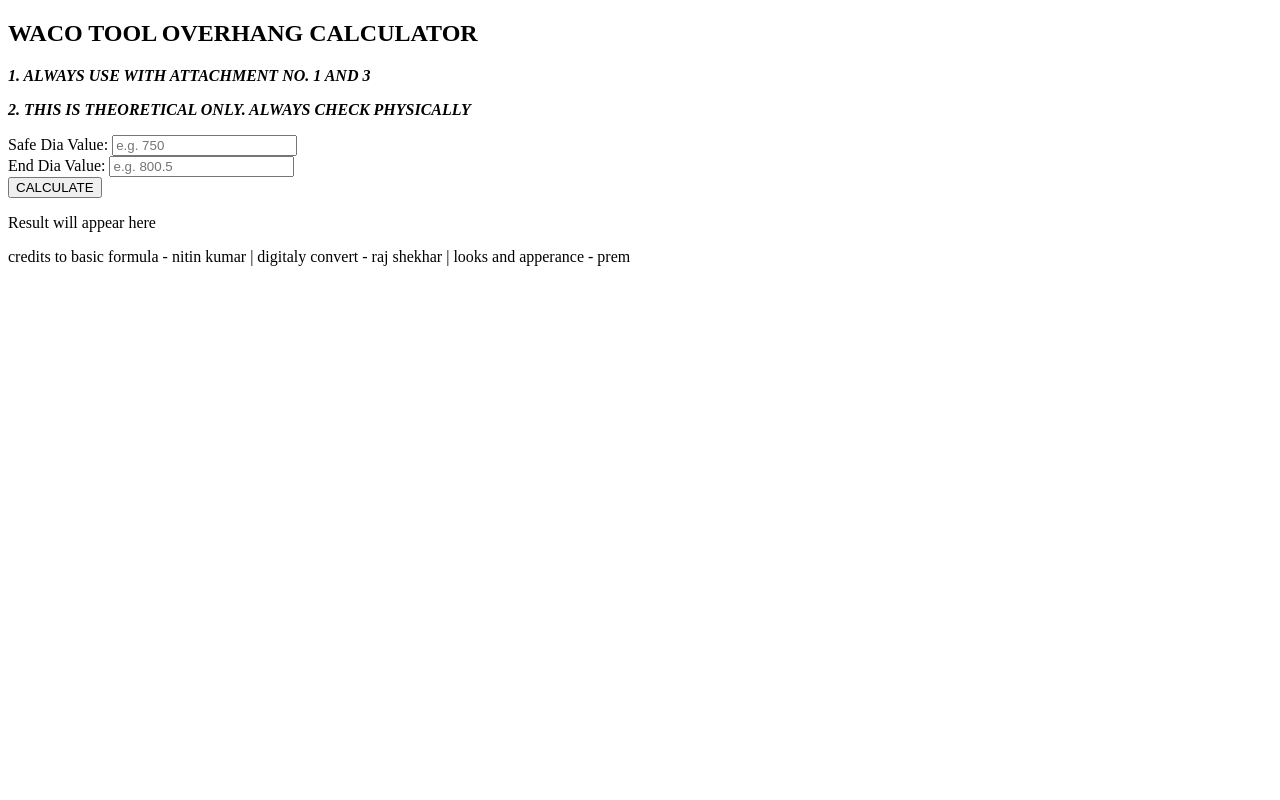
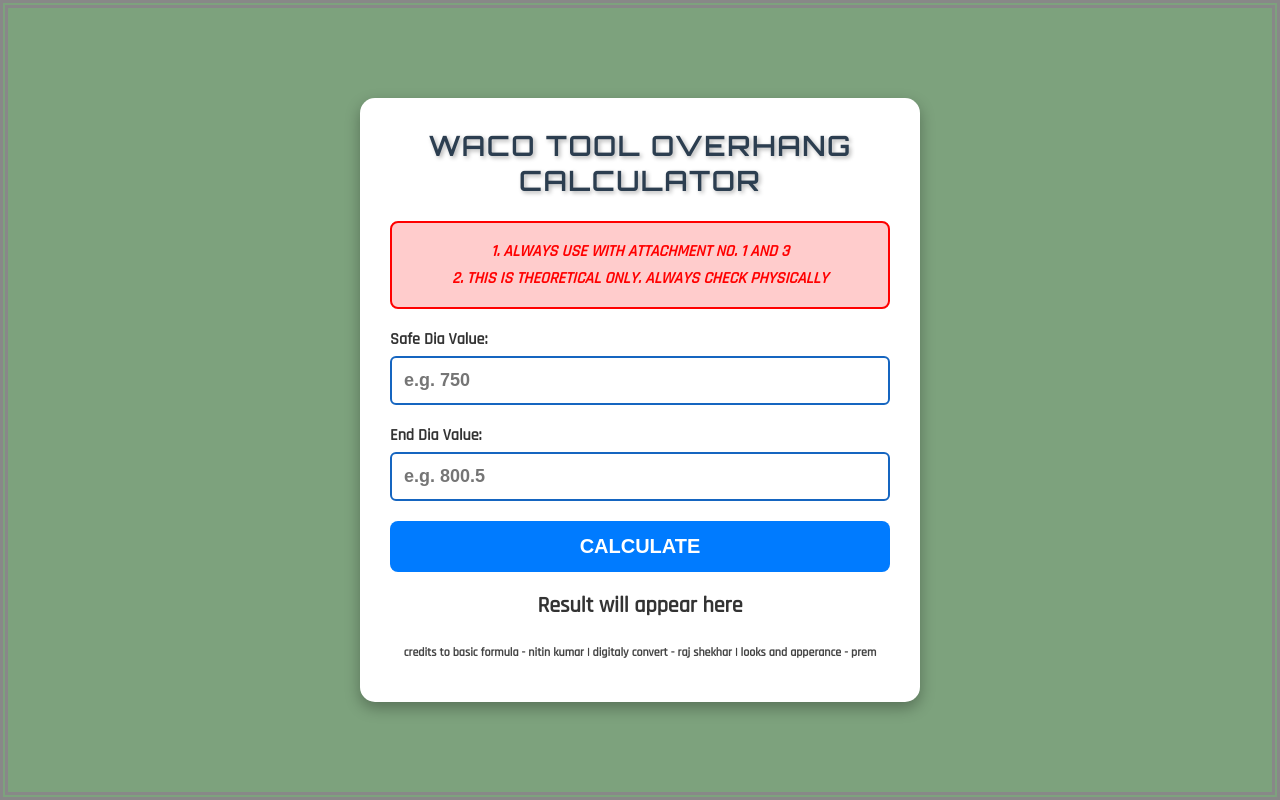
Before and after one commit to kakauniyal/Uniyal, a plain HTML site: page index.html in a window 1280 px wide. Drawn offline with Linux system fonts and the light colour scheme.

Commit message:
Update index.html

```diff
--- a/index.html
+++ b/index.html
@@ -1,33 +1,122 @@
-<!DOCTYPE html>
-<html lang="en">
+<!DOCTYPE html>  <html lang="en">
 <head>
   <meta charset="UTF-8">
   <meta name="viewport" content="width=device-width, initial-scale=1.0">
   <title>WACO TOOL OVERHANG CALCULATOR</title>
+  <style>
+    @import url('https://fonts.googleapis.com/css2?family=Orbitron:wght@600&family=Rajdhani:wght@500&display=swap');  body {
+  font-family: 'Rajdhani', sans-serif;
+  display: flex;
+  justify-content: center;
+  align-items: center;
+  min-height: 100vh;
+  margin: 0;
+  background-color: #7DA27D; /* Lighter Machine Green */
+  border: 8px double #888; /* Gray border, smaller size */
+  box-sizing: border-box;
+  padding: 20px;
+}
 
-  <!-- Manifest link -->
-  <link rel="manifest" href="manifest.json">
+.container {
+  background-color: white;
+  padding: 30px;
+  border-radius: 15px;
+  box-shadow: 0 6px 15px rgba(0, 0, 0, 0.3);
+  text-align: center;
+  width: 95%;
+  max-width: 500px;
+}
 
-  <!-- Theme color -->
-  <meta name="theme-color" content="#7DA27D">
+h2 {
+  margin-top: 0;
+  font-family: 'Orbitron', sans-serif;
+  font-size: 28px;
+  color: #2c3e50;
+  text-shadow: 2px 2px 4px rgba(0,0,0,0.3);
+  letter-spacing: 1.5px;
+}
 
-  <style>
-    @import url('https://fonts.googleapis.com/css2?family=Orbitron:wght@600&family=Rajdhani:wght@500&display=swap');
-    /* same CSS as before... */
+.notes {
+  background-color: #ffcccc;
+  border: 2px solid red;
+  border-radius: 8px;
+  padding: 12px;
+  margin-bottom: 20px;
+  text-align: center;
+  font-size: 16px;
+  color: red;
+  font-weight: bold;
+}
+
+.notes p {
+  margin: 6px 0;
+  text-transform: uppercase; /* Capital letters */
+  font-style: italic;
+}
+
+.input-group {
+  margin-bottom: 20px;
+  text-align: left;
+}
+
+label {
+  display: block;
+  margin-bottom: 6px;
+  color: #333;
+  font-weight: bold;
+}
+
+input {
+  width: 100%;
+  padding: 12px;
+  box-sizing: border-box;
+  border: 2px solid #1565c0;
+  border-radius: 6px;
+  font-size: 18px;
+  color: #0d47a1; /* Dark Blue Input Text */
+  font-weight: bold;
+}
+
+button {
+  width: 100%;
+  padding: 14px;
+  background-color: #007bff;
+  color: white;
+  border: none;
+  border-radius: 8px;
+  font-size: 20px;
+  cursor: pointer;
+  font-weight: bold;
+  transition: all 0.3s ease;
+}
+
+button:hover {
+  background-color: #004a99;
+  transform: scale(1.05);
+}
+
+#result {
+  margin-top: 20px;
+  font-size: 22px;
+  font-weight: bold;
+  color: #333;
+}
+
+.credits {
+  margin-top: 25px;
+  font-size: 12px;
+  font-weight: bold;
+  text-transform: lowercase;
+  color: #444;
+}
+
   </style>
 </head>
-<body>
-
-<div class="container">
-  <h2>WACO TOOL OVERHANG CALCULATOR</h2>
-
-  <!-- Important Notes -->
-  <div class="notes">
+<body>  <div class="container">
+  <h2>WACO TOOL OVERHANG CALCULATOR</h2>    <!-- Important Notes -->    <div class="notes">
     <p><b><i>1. ALWAYS USE WITH ATTACHMENT NO. 1 AND 3</i></b></p>
     <p><b><i>2. THIS IS THEORETICAL ONLY. ALWAYS CHECK PHYSICALLY</i></b></p>
-  </div>
-
-  <div class="input-group">
+  </div>    <div class="input-group">
     <label for="safeDia">Safe Dia Value:</label>
     <input type="number" id="safeDia" placeholder="e.g. 750" step="0.1">
   </div>
@@ -36,38 +125,38 @@
     <input type="number" id="endDia" placeholder="e.g. 800.5" step="0.1">
   </div>
   <button onclick="calculate()">CALCULATE</button>
-  <p id="result">Result will appear here</p>
-
-  <!-- Credits Line -->
-  <p class="credits">
+  <p id="result">Result will appear here</p>    <!-- Credits Line -->    <p class="credits">
     credits to basic formula - nitin kumar | digitaly convert - raj shekhar | looks and apperance - prem
   </p>
-</div>
-
-<script>
+</div>  <script>
   function calculate() {
     let safeDia = parseFloat(document.getElementById('safeDia').value);
     let endDia = parseFloat(document.getElementById('endDia').value);
     let resultElement = document.getElementById('result');
 
+    // Reset default color
     resultElement.style.color = "#333";
 
+    // Validation checks
     if (isNaN(safeDia) || isNaN(endDia)) {
       resultElement.textContent = "ERROR: PLEASE ENTER VALID NUMBERS.";
       resultElement.style.color = "red";
       return;
     }
+
     if (safeDia < 636) {
       resultElement.textContent = "ERROR: SAFE DIA MUST BE AT LEAST 636.";
       resultElement.style.color = "red";
       return;
     }
+
     if (endDia <= safeDia) {
       resultElement.textContent = "ERROR: END DIA MUST BE GREATER THAN SAFE DIA.";
       resultElement.style.color = "red";
       return;
     }
 
+    // First part of the calculation
     let a = safeDia / 2;
     let a_squared = a * a;
     let result_minus_constant = a_squared - 50625;
@@ -81,10 +170,12 @@
     let squareRootResult = Math.sqrt(result_minus_constant);
     let finalCalculation = a - squareRootResult;
 
+    // Second part
     let endHalf = endDia / 2;
     let safeHalf = safeDia / 2;
     let subtractionResult = endHalf - safeHalf;
 
+    // Final result
     let grandTotal = finalCalculation + subtractionResult;
 
     if (grandTotal < 0) {
@@ -95,16 +186,5 @@
       resultElement.style.color = "green";
     }
   }
-
-  // ✅ Register Service Worker
-  if ("serviceWorker" in navigator) {
-    window.addEventListener("load", function() {
-      navigator.serviceWorker.register("service-worker.js")
-        .then(reg => console.log("Service Worker Registered", reg))
-        .catch(err => console.log("SW registration failed", err));
-    });
-  }
-</script>
-
-</body>
+</script>  </body>
 </html>
```
